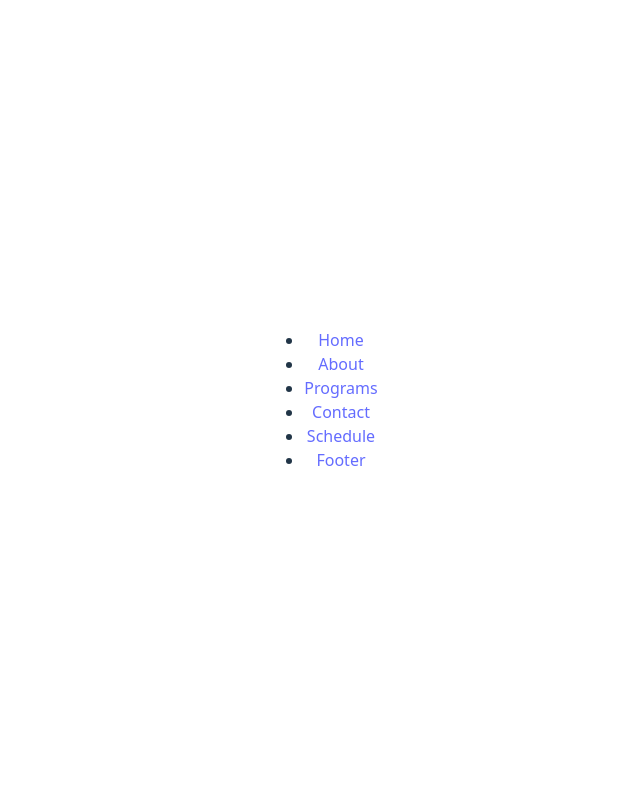
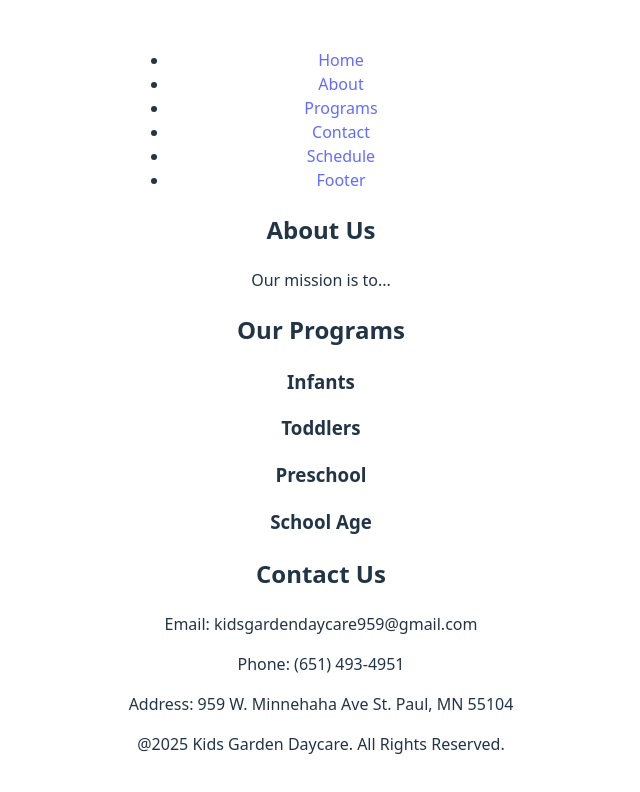
Before and after one commit to Samjamhas10/kids-garden-daycare, a React (Vite) app: page / in a window 1280 px wide. Shown: the top 792 px of the page, without its empty margins (319-959 px from the left). Built offline with nearby package versions, Linux system fonts and the light colour scheme.

Commit message:
Update component JSX sections

```diff
--- a/src/components/AboutSection/AboutSection.jsx
+++ b/src/components/AboutSection/AboutSection.jsx
@@ -1,7 +1,14 @@
 import "./AboutSection.css";
 
 function AboutSection() {
-  return <></>;
+  return (
+    <section id="about" className="about">
+      <h2>About Us</h2>
+      <p>
+        Our mission is to...
+      </p>
+    </section>
+  );
 }
 
 export default AboutSection;
--- a/src/components/ContactSection/ContactSection.jsx
+++ b/src/components/ContactSection/ContactSection.jsx
@@ -1,7 +1,14 @@
 import "./ContactSection.css";
 
 function ContactSection() {
-  return <></>;
+  return (
+    <section id="contact" className="contact">
+      <h2>Contact Us</h2>
+      <p>Email: kidsgardendaycare959@gmail.com</p>
+      <p>Phone: (651) 493-4951</p>
+      <p>Address: 959 W. Minnehaha Ave St. Paul, MN 55104</p>
+    </section>
+  );
 }
 
 export default ContactSection;
--- a/src/components/Footer/Footer.jsx
+++ b/src/components/Footer/Footer.jsx
@@ -1,7 +1,11 @@
 import "./Footer.css";
 
 function Footer() {
-  return <></>;
+  return (
+    <footer className="footer">
+      <p>@2025 Kids Garden Daycare. All Rights Reserved.</p>
+    </footer>
+  );
 }
 
 export default Footer;
--- a/src/components/Program/Program.jsx
+++ b/src/components/Program/Program.jsx
@@ -1,7 +1,29 @@
 import "./Program.css";
 
 function Program() {
-  return <></>;
+  return (
+    <section id="programs" className="programs">
+      <h2>Our Programs</h2>
+      <div className="program-list">
+        <div className="program-card">
+          <h3>Infants</h3>
+          <p></p>
+        </div>
+        <div className="program-card">
+          <h3>Toddlers</h3>
+          <p></p>
+        </div>
+        <div className="program-card">
+          <h3>Preschool</h3>
+          <p></p>
+        </div>
+        <div className="program-card">
+          <h3>School Age</h3>
+          <p></p>
+        </div>
+      </div>
+    </section>
+  );
 }
 
 export default Program;
```
